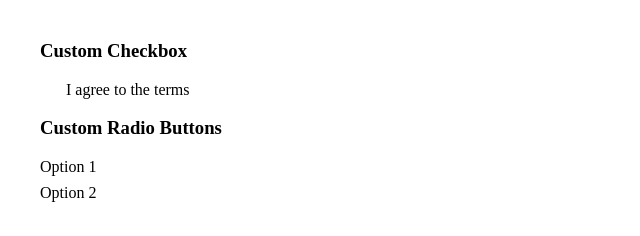
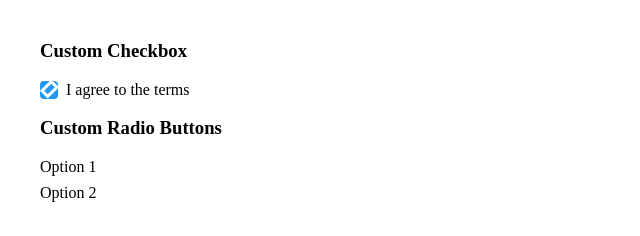
Before and after one commit to straumoy/14-Custom-Checkbox-and-Radio, a plain HTML site: page index.html in a window 1280 px wide. Shown: the full height of the page, 0-640 px from the left. Drawn offline with Linux system fonts and the light colour scheme.

Commit message:
added checkbox state style

```diff
--- a/style.css
+++ b/style.css
@@ -40,3 +40,12 @@ body {
     transform: rotate(45deg);
     opacity: 0;
 }
+
+/*Checked state for checkbox*/
+.custom input[type="checkbox"]:checked + .checkmark {
+    background-color: #2196f3;
+    border-color: #2196f3;
+}
+.custom input[type="checkbox"]:checked + .checkmark::after {
+    opacity: 1;
+}
```
